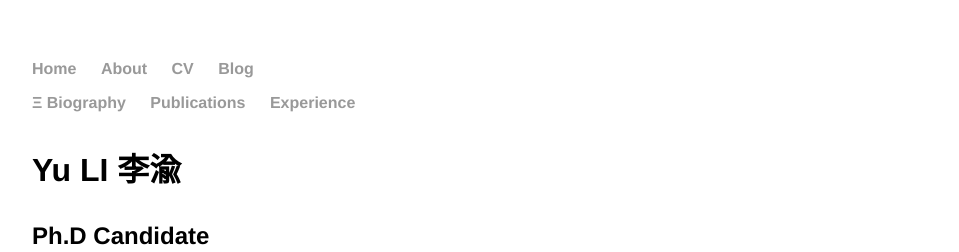
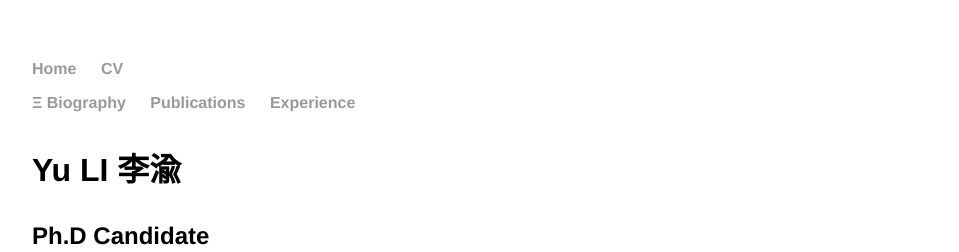
Before and after one commit to yuli-yl/yuli-ly.github.io, a Jekyll site: the page built from index.html, in a window 1280 px wide. Shown: the top 252 px of the page, without its empty margins (160-1119 px from the left). Built offline with Jekyll 4.4.1, drawn with Linux system fonts in a browser that asks for light colours.

Commit message:
Update default.html

```diff
--- a/_layouts/default.html
+++ b/_layouts/default.html
@@ -9,9 +9,9 @@
 			<nav>
 	    		<ul>
 	        		<li><a href="/">Home</a></li>
-		        	<li><a href="/about">About</a></li>
+<!-- 		        	<li><a href="/about">About</a></li> -->
 	        		<li><a href="/cv">CV</a></li>
-	        		<li><a href="/blog">Blog</a></li>
+<!-- 	        		<li><a href="/blog">Blog</a></li> -->
 	    		</ul>
 			</nav>
 			<div class="container">
@@ -21,7 +21,7 @@
 			</div><!-- /.container -->
 			<footer>
 	    		<ul>
-	        		<li><a href="mailto:yu.li.sallylee@gmail.com">email</a></li>
+	        		<li><a href="mailto:yu.li.sallylee@gmail.com/yuli@cse.cuhk.edu.hk">email</a></li>
 	        		<li><a href="https://github.com/yuli-yl">github.com/yuli-yl</a></li>
 				</ul>
 			</footer>
```
